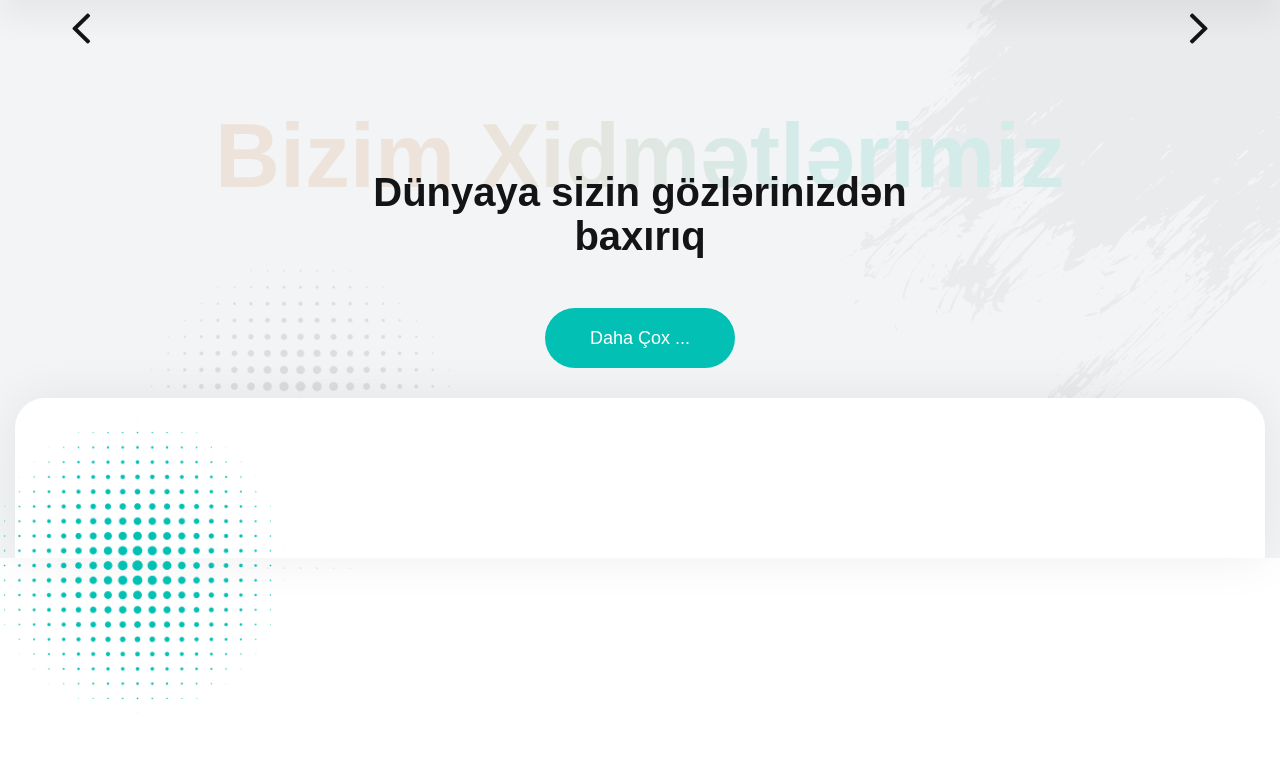
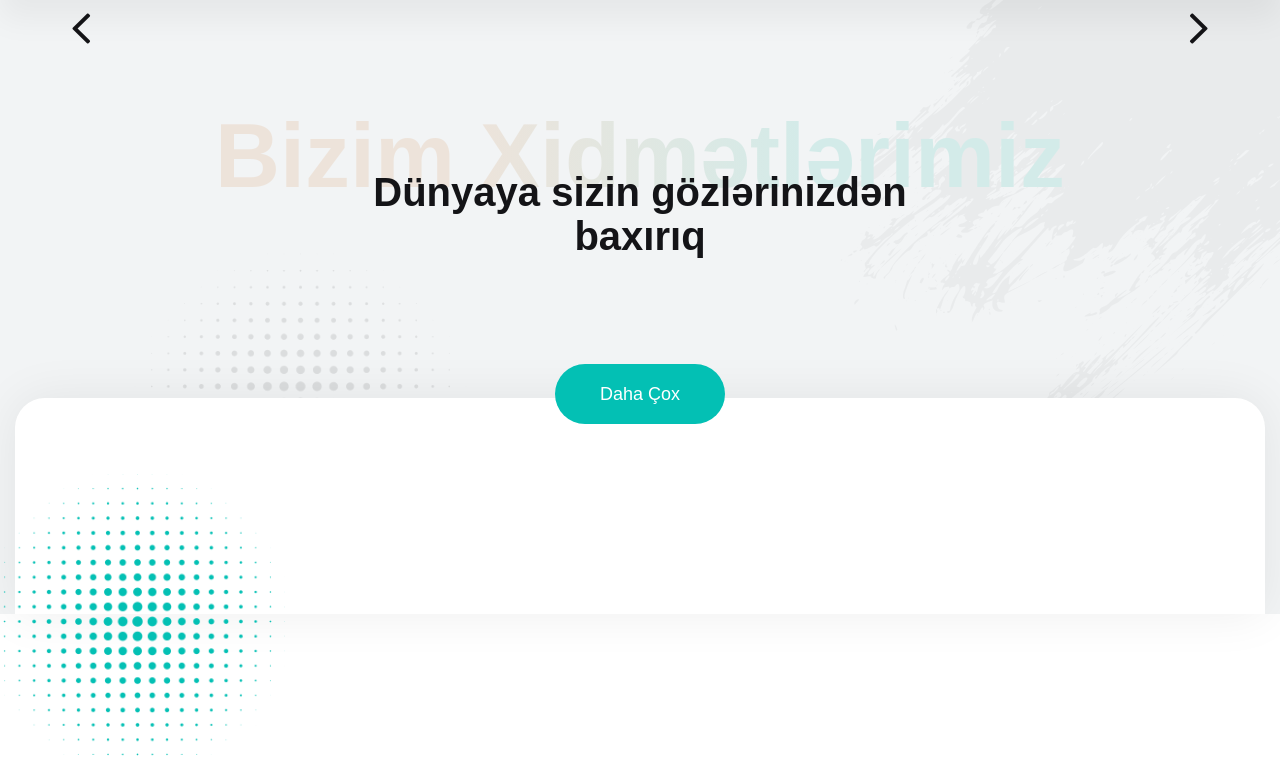
Before and after one commit to VRproduction/myopt, a Django app: page / in a window 1280 px wide. Shown: the part 125-893 px from the top of the page. Run offline with Django 4.2, Linux system fonts and the light colour scheme; data that the repository does not hold is empty; some libraries are stand-ins or nearby versions; some web fonts are replaced.

Commit message:
some changes 3

```diff
--- a/app/templates/index.html
+++ b/app/templates/index.html
@@ -80,11 +80,13 @@
                             <li style="width:180px ;height:220px;" class="tab-btn" data-tab="#tab-{{service.id}}">
                                 <div class="icon-box"><i class="icon-17"></i></div>
 
+
                             {% comment %}
                                 <h4>  {{service.name}}  </h4>
                             {% endcomment %}
 
                             <h4 style="text-align:center">  {{service.name}}  </h4>
+
                             </li>
 
                             {% endif %}
@@ -92,13 +94,15 @@
 
 
                             {% comment %}
-                                <a href="{% url 'services' %}" class="default-btn"> <h5> <br> <br> Daha çox .... </h5> </a>
+                                <a href="{% url 'services' %}" class="default-btn"> <h5> <br> <br> Daha çox </h5> </a>
                             {% endcomment %}
 
 
-                            <a href="{% url 'services' %}" class="default-btn">
-                            <button class="theme-btn btn-one" type="submit" name="submit-form">Daha çox ... </button>
+                            <a href="{% url 'services' %}" class="default-btn"> <br> <br>
+                                <button class="theme-btn btn-one" type="submit" name="submit-form"> Daha çox </button>
                             </a>
+
+
 
                         </ul>
                     </div>
@@ -195,6 +199,9 @@
                             </div>
                         </div>
                     </div>
+
+
+
                     <div class="col-lg-6 col-md-12 col-sm-12 content-column">
                         <div class="content_block_one">
                             {% for data in whoweare  %}
--- a/app/templates/services.html
+++ b/app/templates/services.html
@@ -8,6 +8,8 @@
         <section class="page-title">
 
             {% comment %}
+                    <div class="bg-layer" style="background-image: url({% static 'images/background/page-title.jpg' %});"></div>
+
                     <div class="bg-layer" style="background-image: url({% static 'images/background/page-title.jpg' %});"></div>
                     <div class="bg-layer" style="background-image: url({{service.service_banner}});"></div>
                 {% for service in services %}
```
